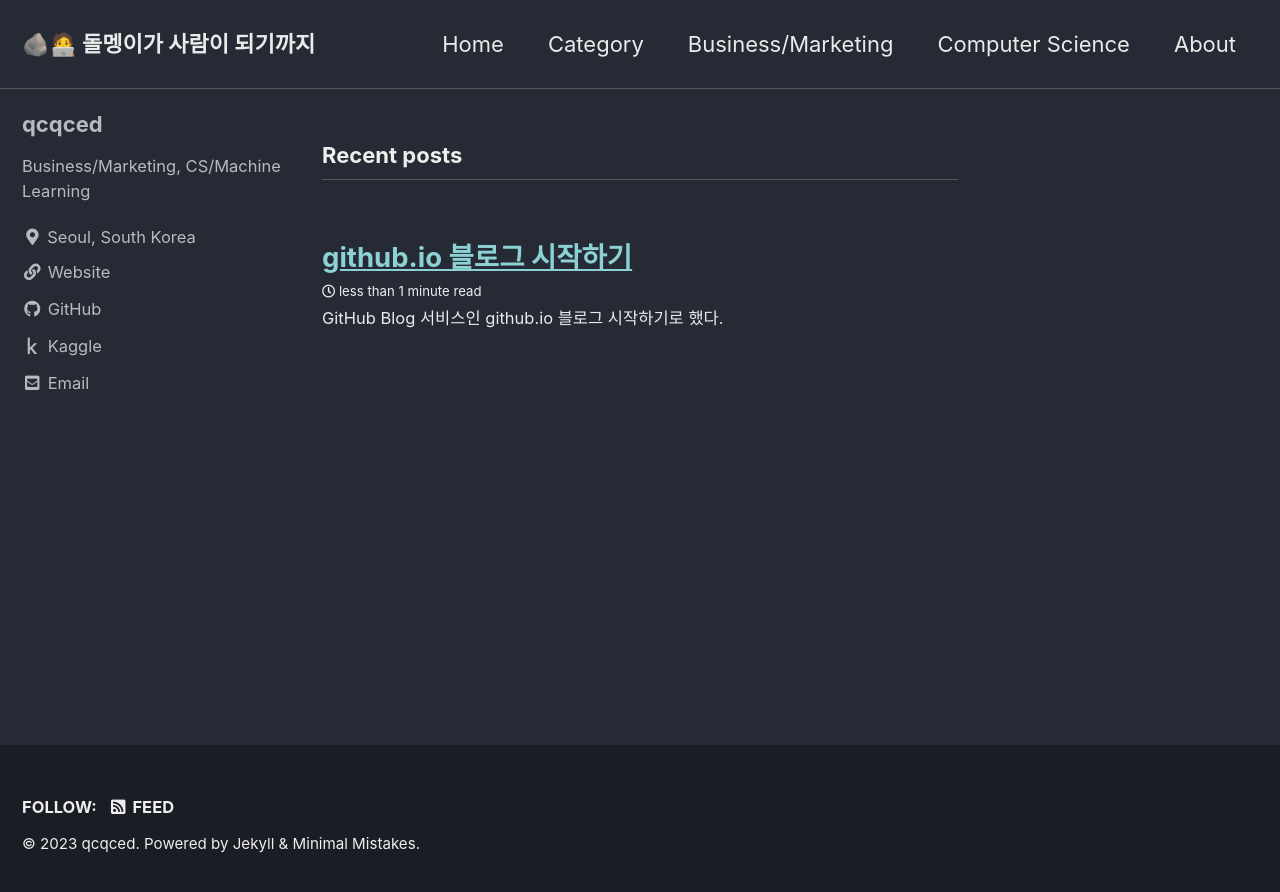
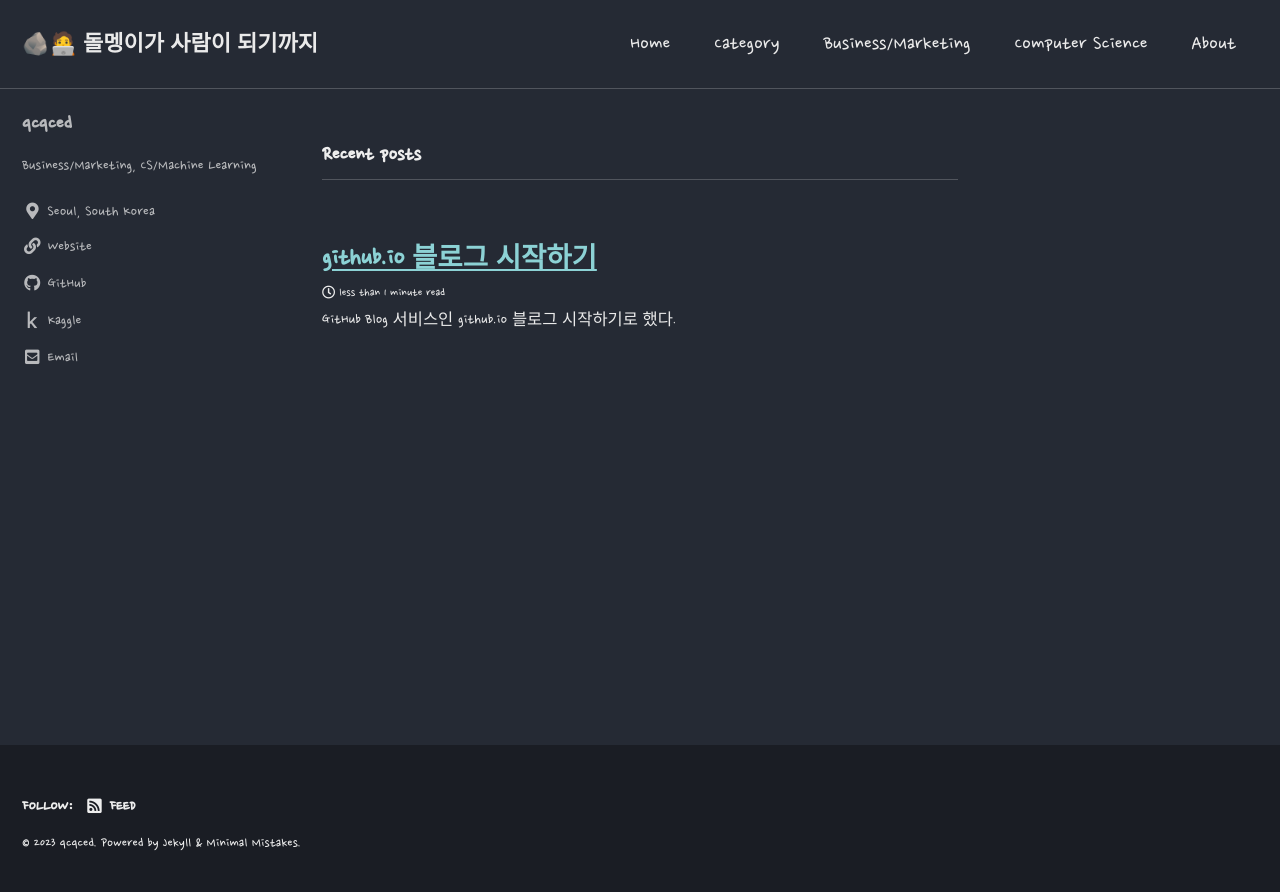
Before and after one commit to qcqced123/qcqced123.github.io, a Jekyll site: the page built from index.html, in a window 1280 px wide. Shown: the top 892 px of the page. Built offline with Jekyll 4.4.1, drawn with Linux system fonts in a browser that asks for light colours; cached includes are drawn as plain includes; the list of posts is cut into pages by our own code.

Commit message:
Change fonts & profile

```diff
--- a/_config.yml
+++ b/_config.yml
@@ -24,7 +24,7 @@
 url                      : "https://qcqced123.github.io"
 baseurl                  : # the subpath of your site, e.g. "/blog"
 repository               : # GitHub username/repo-name e.g. "mmistakes/minimal-mistakes"
-teaser                   : "assets/images/Hugging-Face-Emoji.jpg"
+teaser                   : "/assets/images/Hugging-Face-Emoji.jpg"
 logo                     : # path of logo image to display in the masthead, e.g. "/assets/images/88x88.png"
 masthead_title           : # overrides the website title displayed in the masthead, use " " for no title
 # breadcrumbs            : false # true, false (default)
--- a/_sass/minimal-mistakes/_variables.scss
+++ b/_sass/minimal-mistakes/_variables.scss
@@ -14,7 +14,7 @@
 
 /* system typefaces */
 $serif: Georgia, Times, serif !default;
-$sans-serif: -apple-system, BlinkMacSystemFont, "Roboto", "Segoe UI",
+$sans-serif: "Nanum Pen Script", -apple-system, BlinkMacSystemFont, "Roboto", "Segoe UI",
   "Helvetica Neue", "Lucida Grande", Arial, sans-serif !default;
 $monospace: Monaco, Consolas, "Lucida Console", monospace !default;
 
--- a/assets/css/main.scss
+++ b/assets/css/main.scss
@@ -7,3 +7,4 @@
 
 @import "minimal-mistakes/skins/{{ site.minimal_mistakes_skin | default: 'default' }}"; // skin
 @import "minimal-mistakes"; // main partials
+@import url('https://fonts.googleapis.com/css2?family=Nanum+Pen+Script&display=swap');
```
